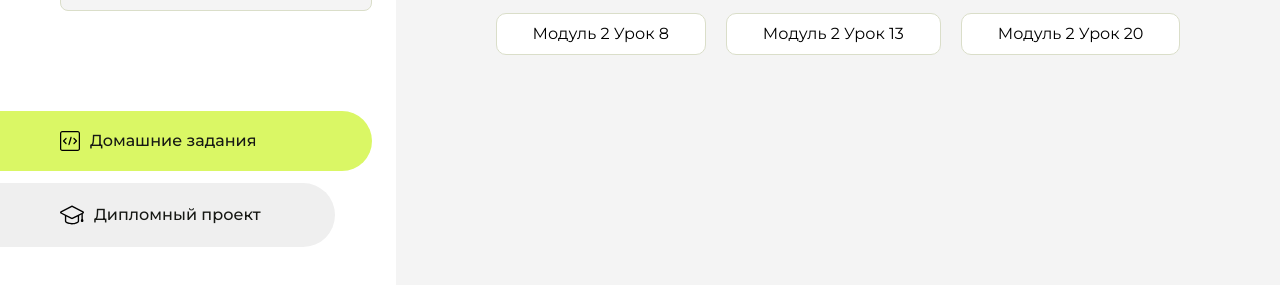
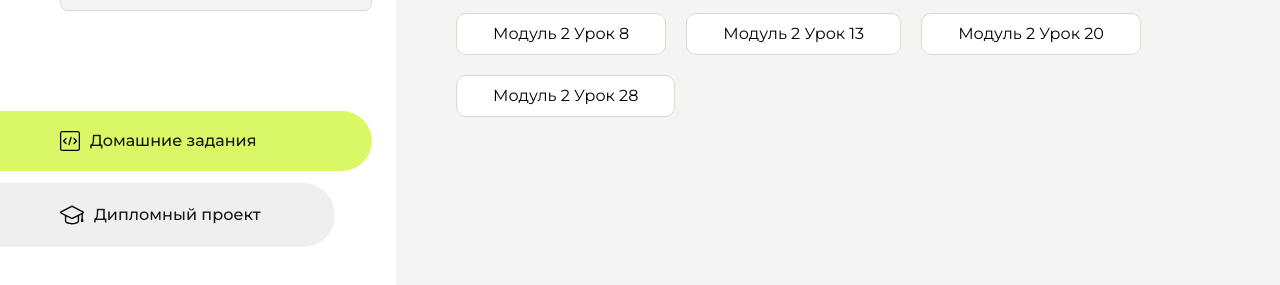
Before and after one commit to Glock-G/housejob, a plain HTML site: page index.html in a window 1280 px wide. Shown: the part 225-510 px from the top of the page. Drawn offline with Linux system fonts and the light colour scheme.

Commit message:
Update index.html

```diff
--- a/index.html
+++ b/index.html
@@ -101,6 +101,9 @@
                     <li class="content__list-item">
                         <a href="m2l20/index.html">Модуль 2 Урок 20</a>
                     </li>
+                    <li class="content__list-item">
+                        <a href="m2l28/index.html">Модуль 2 Урок 28</a>
+                    </li>
                 </ul>
             </div>
             <div class="content__block hidden" id="diplomBlock">
```
